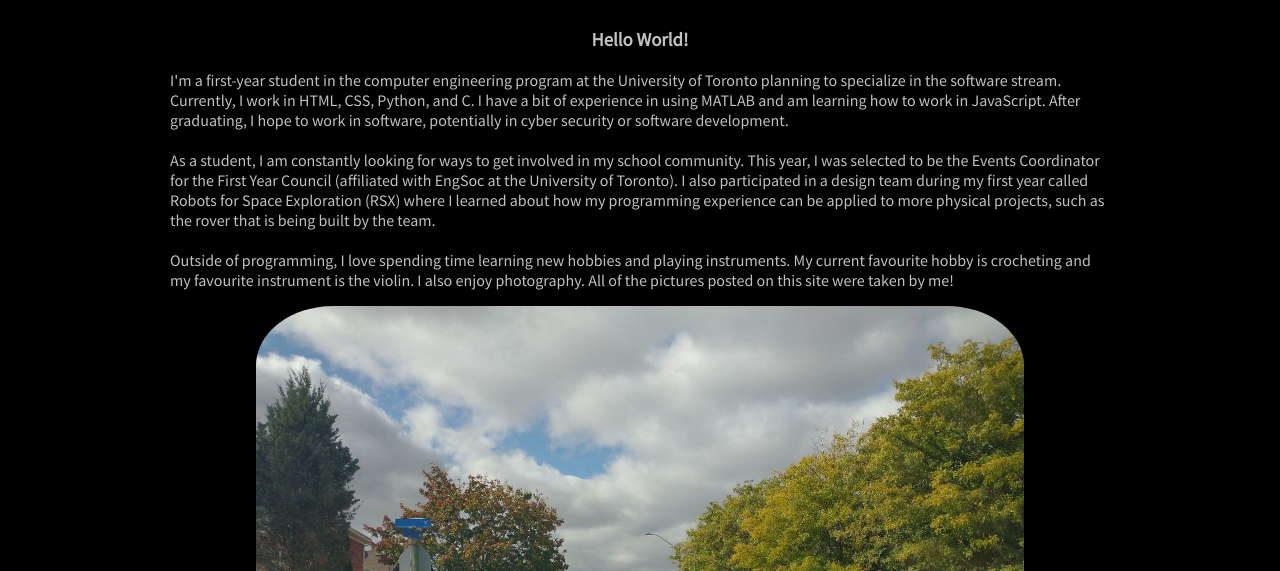
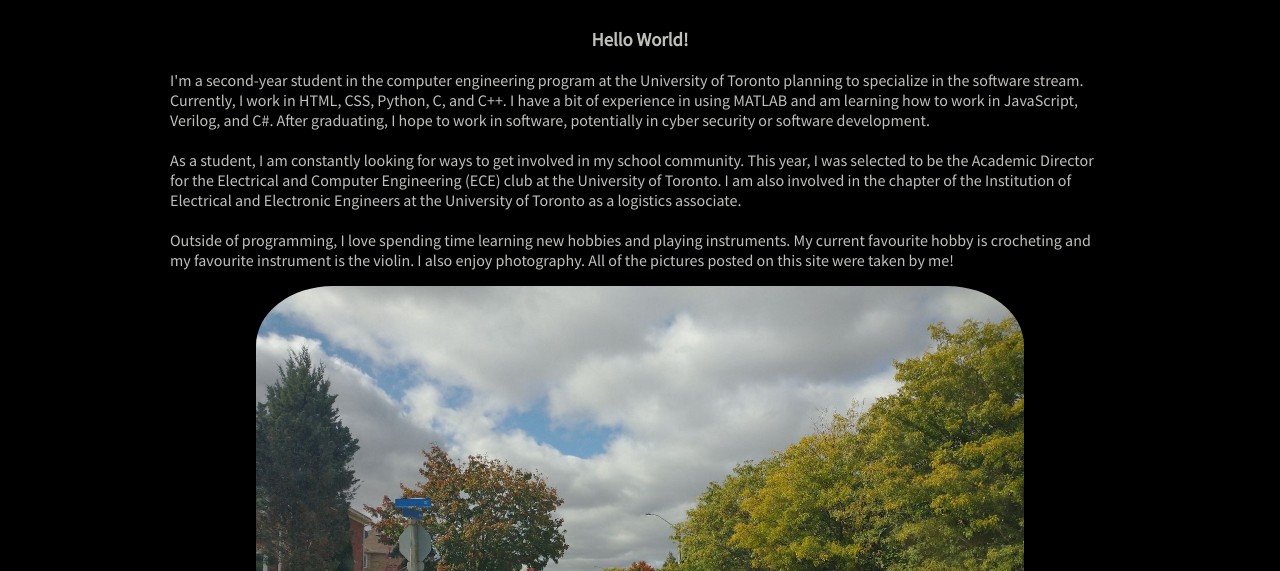
Before and after one commit to dan-elle/dan-elle.github.io, a plain HTML site: page about.html in a window 1280 px wide. Shown: the part 229-800 px from the top of the page. Drawn offline with Linux system fonts and the light colour scheme.

Commit message:
Updated content for the new school year.
Changed and added information.

```diff
--- a/about.html
+++ b/about.html
@@ -25,15 +25,16 @@
     <section>
         <h2 class="section_title container">About me.</h2>
         <h3 class="popout_text container">Hello World!</h3>
-        <p class="content container">I'm a first-year student in the computer engineering program at the University of
-            Toronto planning to specialize in the software stream. Currently, I work in HTML, CSS, Python, and C. I have
-            a bit of experience in using MATLAB and am learning how to work in JavaScript. After graduating, I hope to
+        <p class="content container">I'm a second-year student in the computer engineering program at the University of
+            Toronto planning to specialize in the software stream. Currently, I work in HTML, CSS, Python, C, and C++. I
+            have
+            a bit of experience in using MATLAB and am learning how to work in JavaScript, Verilog, and C#. After
+            graduating, I hope to
             work in software, potentially in cyber security or software development.<br> <br>
             As a student, I am constantly looking for ways to get involved in my school community. This year, I was
-            selected to be the Events Coordinator for the First Year Council (affiliated with EngSoc at the University
-            of Toronto). I also participated in a design team during my first year called Robots for Space Exploration
-            (RSX) where I learned about how my programming experience can be applied to more physical projects, such as
-            the rover that is being built by the team.<br> <br>
+            selected to be the Academic Director for the Electrical and Computer Engineering (ECE) club at the
+            University of Toronto. I am also involved in the chapter of the Institution of Electrical and Electronic
+            Engineers at the University of Toronto as a logistics associate.<br> <br>
             Outside of programming, I love spending time learning new hobbies and playing instruments. My current
             favourite hobby is crocheting and my favourite instrument is the violin. I also enjoy photography. All of
             the pictures posted on this site were taken by me!</p>
```
Also changed, not shown: index.html (+2 -2 lines), 1 other file.
